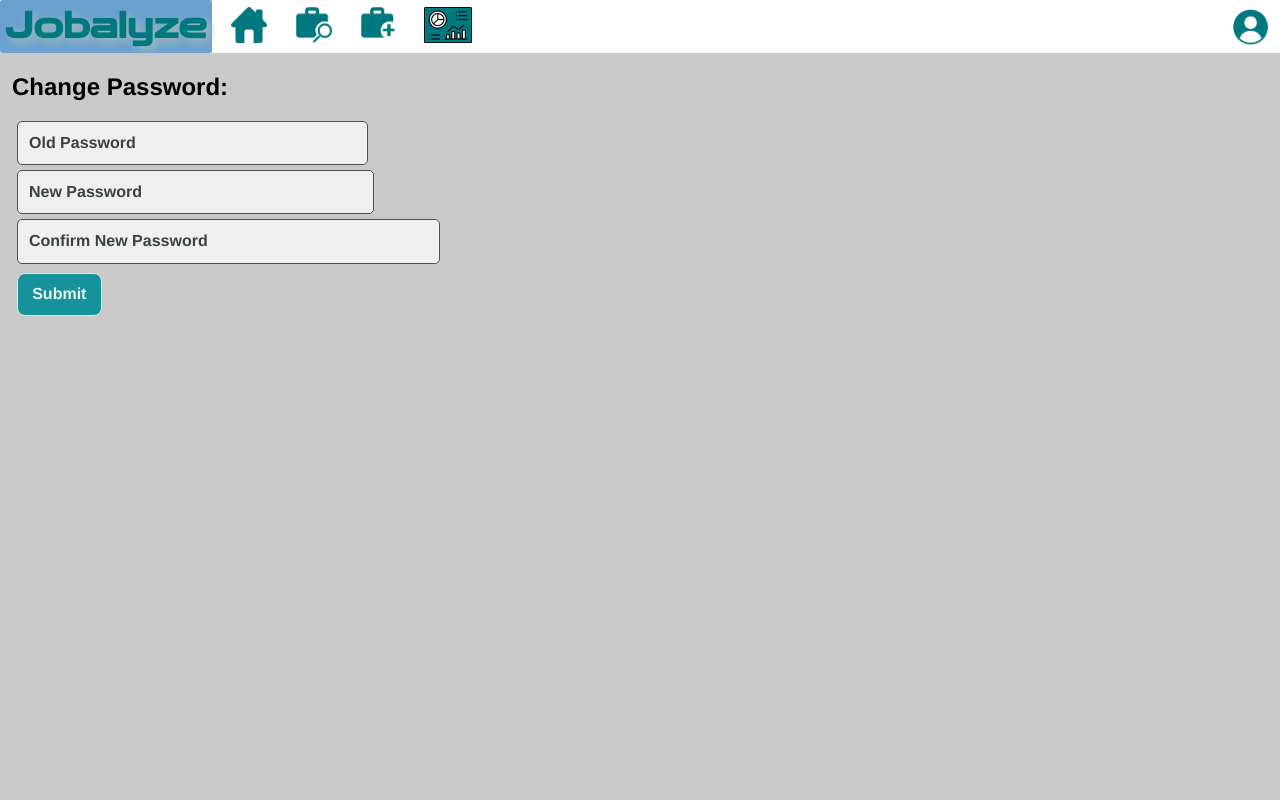
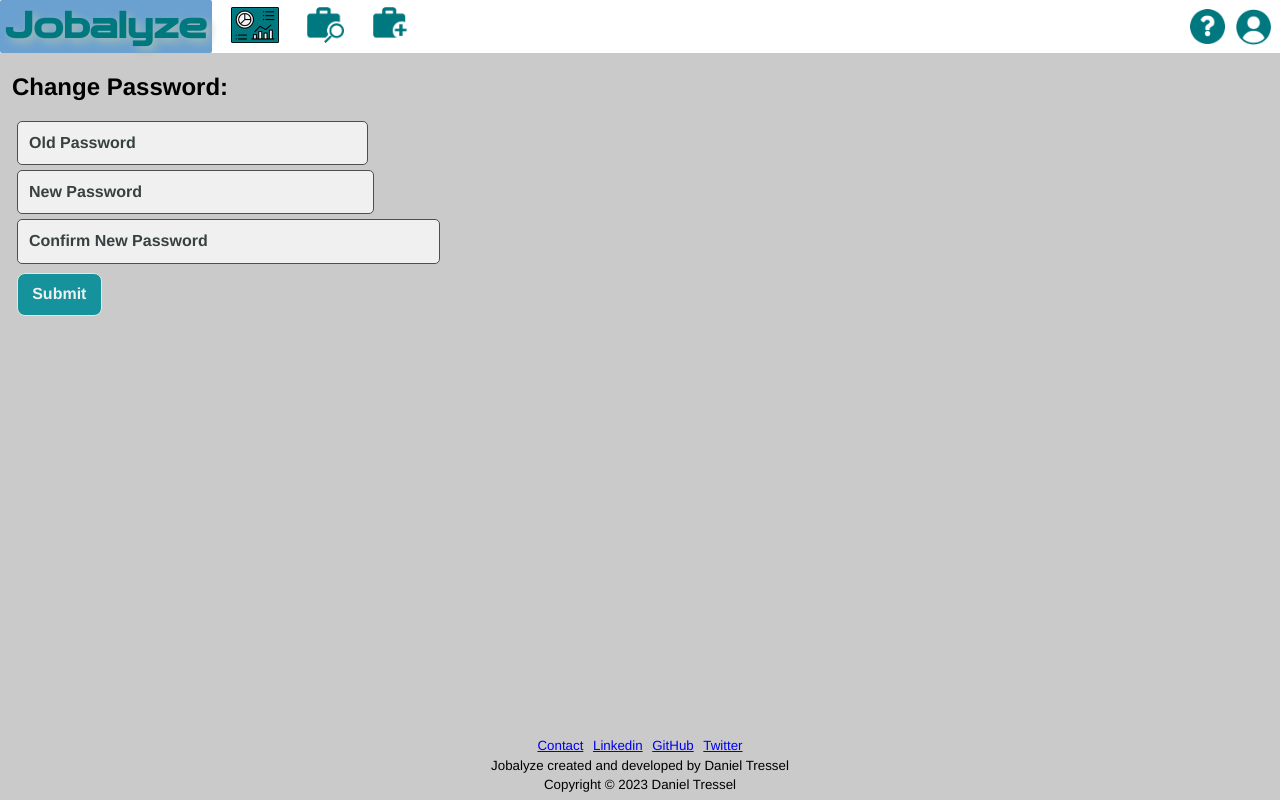
Before and after one commit to dtressel/Jobalyze, a Flask app: page /user/change-password in a window 1280 px wide. Run offline with Flask 3, Linux system fonts and the light colour scheme; the visitor is signed in with stand-in values (Sample User, id 1).

Commit message:
added footer and updated header

```diff
--- a/templates/base.html
+++ b/templates/base.html
@@ -12,14 +12,20 @@
   <title>{% block title %}{% endblock %}</title>
 </head>
 <body>
+  <div class="header-main-wrapper">
     <div class="nav-bar-outer-wrapper">
       <div class="nav-bar-inner-wrapper">
         <header class="navigation-bar">
           <a class="logo-a" href="/"><h1 class="logo">Jobalyze</h1></a>
           <div class="primary-icon-wrapper">
+            {% if current_user.is_authenticated %}
             <div class="icon-div">
+              <a href="/dashboard"><img class="icon-img" src="/static/icons/dashboard-icon-small.png"></a>
+            </div>
+            {% endif %}
+            <!-- <div class="icon-div">
               <a href="/"><img class="icon-img" src="/static/icons/home-icon-small.png"></a>
-          </div>
+            </div> -->
             <div class="icon-div">
               <a href="/cos-jobs"><img class="icon-img" src="/static/icons/job-search-small.png"></a>
             </div>
@@ -27,13 +33,13 @@
             <div class="icon-div">
               <a href="/saved-jobs/add"><img class="icon-img" src="/static/icons/job-add-small.png"></a>
             </div>
-          <div class="icon-div">
-            <a href="/dashboard"><img class="icon-img" src="/static/icons/dashboard-icon-small.png"></a>
-          </div>
             {% endif %}
           </div>
           {% if current_user.is_authenticated %}
           <div class="user-icon-div">
+            <div class="icon-div question-mark">
+              <a href="/faq"><img class="icon-img" src="/static/icons/question-mark-small.png"></a>
+            </div>
             <img class="icon-img" id="user-icon" src="/static/icons/user-icon-small.png">
             <div class="user-icon-popup display-none" id="user-icon-popup">
               <div><a href="/logout">logout</a></div>
@@ -44,6 +50,9 @@
           <div class="login-register-buttons-div">
             <a href="/login"><button>Login</button></a>
             <a href="/register"><button class="button-primary-outline">Register</button></a>
+            <div class="icon-div">
+              <a href="/faq"><img class="icon-img" src="/static/icons/question-mark-small.png"></a>
+            </div>
           </div>
           {% endif %}
         </header>
@@ -68,11 +77,26 @@
         </main>
       </div>
     </div>
+  </div>
+  <footer>
+    <div class="flex-justify-center">
+      <a href="mailto:dtresseldev@gmail.com" target="_blank"><small>Contact</small></a>
+      <a href="https://www.linkedin.com/in/daniel-tressel" target="_blank"><small>Linkedin</small></a>
+      <a href="https://github.com/dtressel" target="_blank"><small>GitHub</small></a>
+      <a href="https://twitter.com/TressCello" target="_blank"><small>Twitter</small></a>
+    </div>
+    <div class="flex-justify-center">
+      <div><small class="text-center">Jobalyze created and developed by Daniel Tressel</small></div>
+    </div>
+    <div class="flex-justify-center">
+      <div><small class="text-center">Copyright &copy; 2023 Daniel Tressel</small></div>
+    </div>
+  </footer>
 
   {% if current_user.is_authenticated %}
   <script src="/static/js/base-user-icon-popup.js"></script>
+  {% endif %}
   <script src="/static/js/base-close-x.js"></script>
-  {% endif %}
 
   {% block scripts %}{% endblock %}
 </body>
```
Lines whose indentation alone changed are shown as unchanged.
